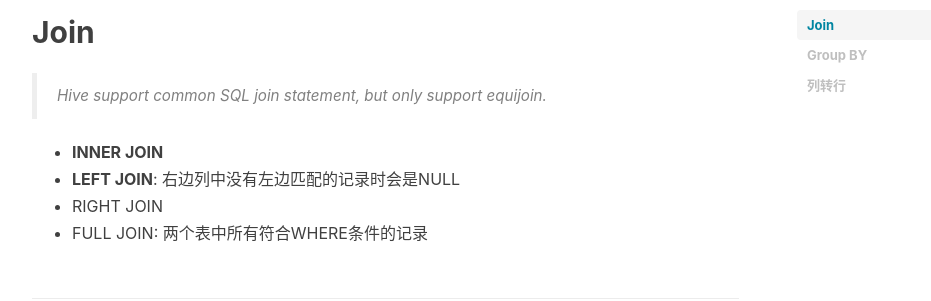
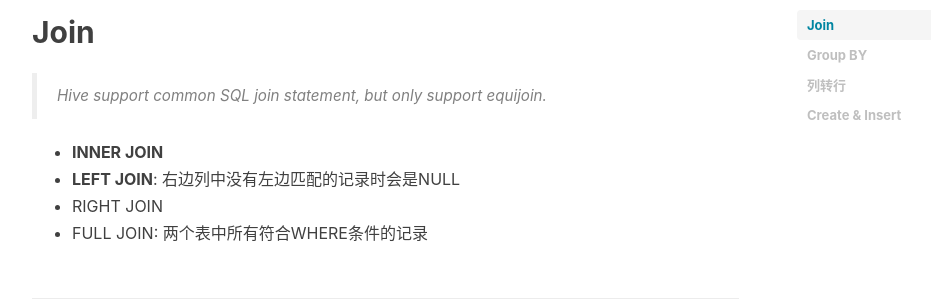
Before and after one commit to Yingfan-Duan/Yingfan-Duan.github.io, a Jekyll site: the page built from _posts/2022-3-29-SQL-For-Interview-(Common-Key-Points).md, in a window 1280 px wide and 900 px high, scrolled down 310 px. Shown: the part 153-454 px from the top of the window, without its empty margins (233-1164 px from the left). Built offline with Jekyll 4.4.1, drawn with Linux system fonts in a browser that asks for light colours; nearby versions of some CDN libraries; comment, search, counter and statistics services are not loaded.

Commit message:
new post

````diff
--- a/_posts/2022-3-29-SQL-For-Interview-(Common-Key-Points).md
+++ b/_posts/2022-3-29-SQL-For-Interview-(Common-Key-Points).md
@@ -93,3 +93,5 @@ tags:
   from pageAds OUTER LATERAL VIEW explode(adid_list) adTable AS ad_id
   group by ad_id
   ```
+
+  ## Create & Insert
````
